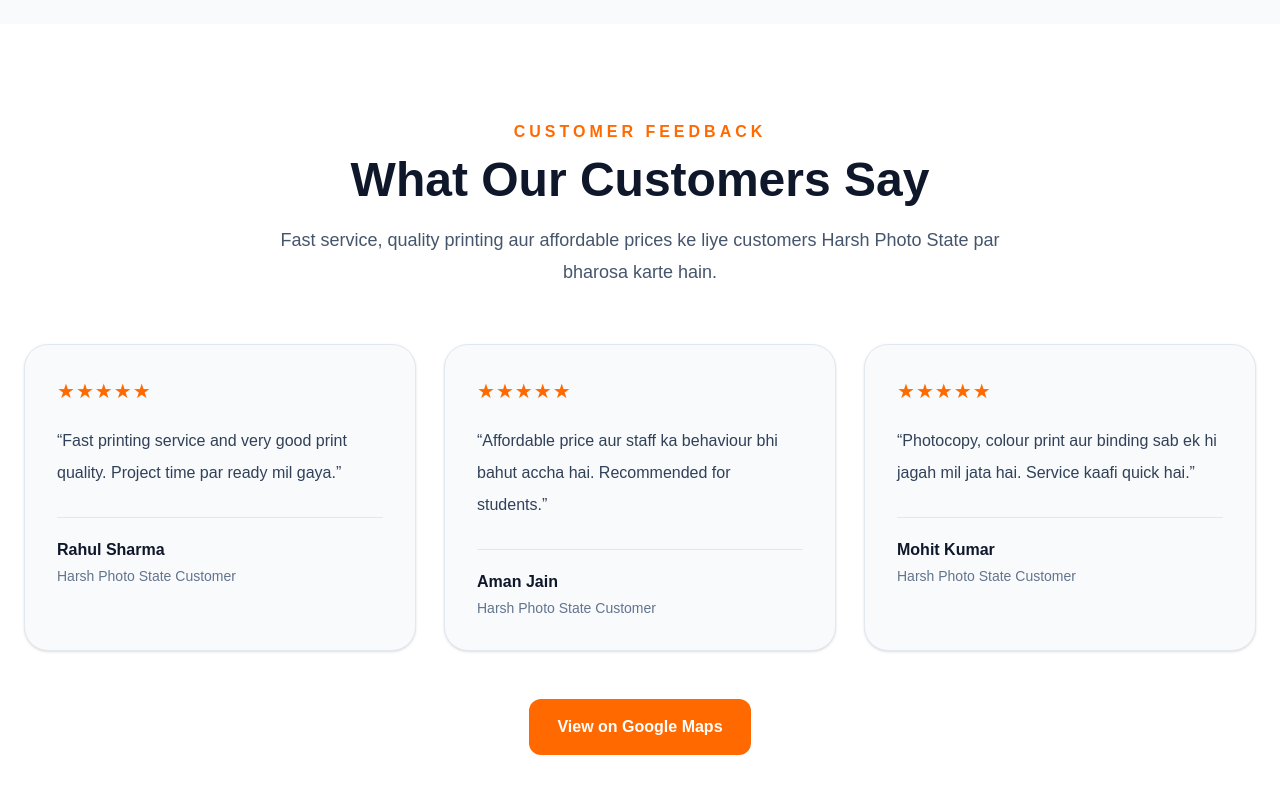
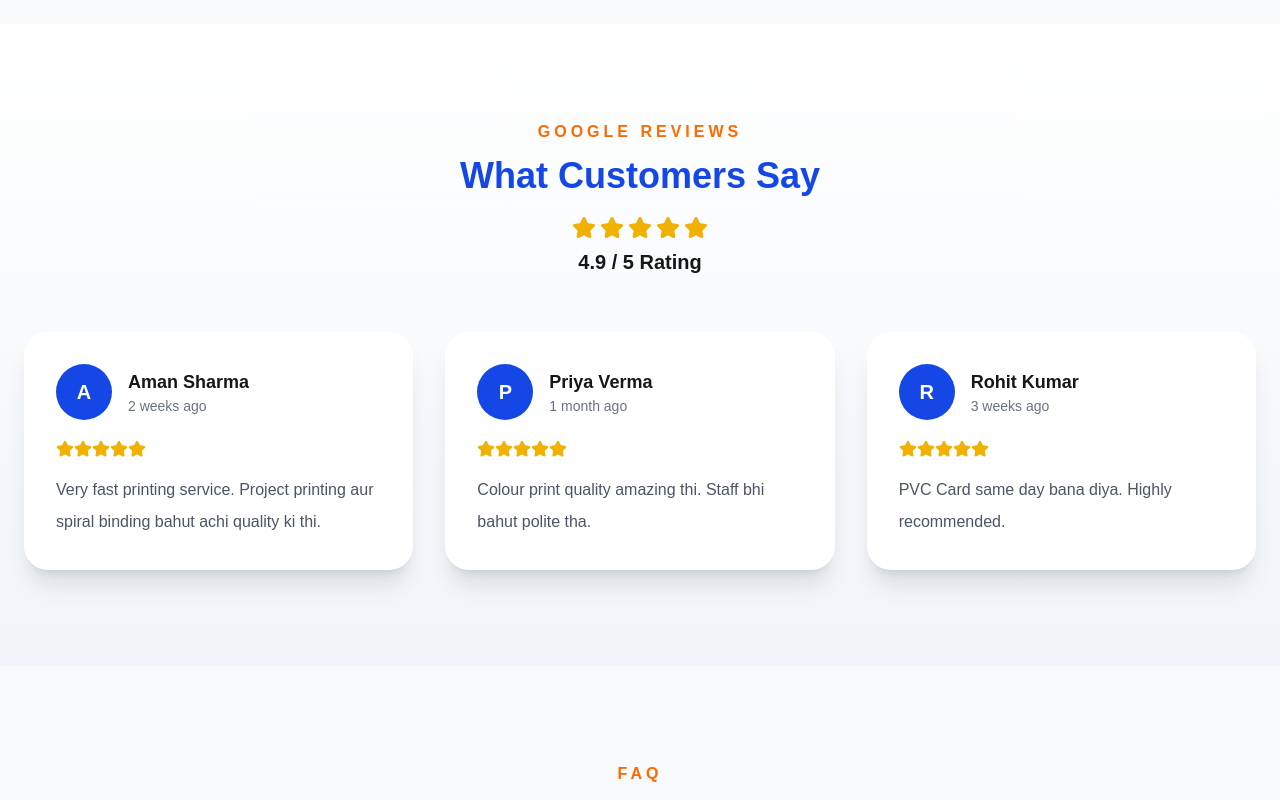
Before and after one commit to hj767818-wq/harsh-photo-state, a Next.js app: page / in a window 1280 px wide. Shown: the part 7260-8060 px from the top of the page. Built offline with nearby package versions, Linux system fonts and the light colour scheme.

Commit message:
Improve reviews section

```diff
--- a/components/Reviews.tsx
+++ b/components/Reviews.tsx
@@ -1,74 +1,112 @@
+"use client";
+
+import { Star } from "lucide-react";
+
 const reviews = [
   {
-    name: "Rahul Sharma",
+    name: "Aman Sharma",
     review:
-      "Fast printing service and very good print quality. Project time par ready mil gaya.",
+      "Very fast printing service. Project printing aur spiral binding bahut achi quality ki thi.",
+    date: "2 weeks ago",
   },
   {
-    name: "Aman Jain",
+    name: "Priya Verma",
     review:
-      "Affordable price aur staff ka behaviour bhi bahut accha hai. Recommended for students.",
+      "Colour print quality amazing thi. Staff bhi bahut polite tha.",
+    date: "1 month ago",
   },
   {
-    name: "Mohit Kumar",
+    name: "Rohit Kumar",
     review:
-      "Photocopy, colour print aur binding sab ek hi jagah mil jata hai. Service kaafi quick hai.",
+      "PVC Card same day bana diya. Highly recommended.",
+    date: "3 weeks ago",
   },
 ];
 
 export default function Reviews() {
   return (
-    <section id="reviews" className="bg-white py-24">
-      <div className="mx-auto max-w-7xl px-6">
-        <div className="mx-auto max-w-3xl text-center">
-          <p className="font-semibold uppercase tracking-[0.25em] text-orange-500">
-            Customer Feedback
+    <section
+      id="reviews"
+      className="py-24 bg-gradient-to-b from-white to-slate-100"
+    >
+      <div className="max-w-7xl mx-auto px-6">
+
+        <div className="text-center mb-14" data-aos="fade-up">
+          <p className="uppercase tracking-[4px] text-orange-500 font-bold">
+            Google Reviews
           </p>
 
-          <h2 className="mt-3 text-4xl font-black text-slate-900 sm:text-5xl">
-            What Our Customers Say
+          <h2 className="text-4xl font-black mt-3 text-blue-700">
+            What Customers Say
           </h2>
 
-          <p className="mt-5 text-lg leading-8 text-slate-600">
-            Fast service, quality printing aur affordable prices ke liye
-            customers Harsh Photo State par bharosa karte hain.
+          <div className="flex justify-center items-center gap-1 mt-5">
+            {[1,2,3,4,5].map((i)=>(
+              <Star
+                key={i}
+                className="text-yellow-500 fill-yellow-500"
+                size={24}
+              />
+            ))}
+          </div>
+
+          <p className="mt-2 text-xl font-bold">
+            4.9 / 5 Rating
           </p>
+
         </div>
 
-        <div className="mt-14 grid gap-7 md:grid-cols-3">
-          {reviews.map((review) => (
-            <article
-              key={review.name}
-              className="rounded-3xl border border-slate-200 bg-slate-50 p-8 shadow-sm transition duration-300 hover:-translate-y-2 hover:shadow-xl"
+        <div className="grid lg:grid-cols-3 gap-8">
+
+          {reviews.map((item,index)=>(
+
+            <div
+              key={index}
+              data-aos="fade-up"
+              data-aos-delay={index*100}
+              className="bg-white rounded-3xl p-8 shadow-xl hover:shadow-2xl transition"
             >
-              <div className="text-xl tracking-wider text-orange-500">
-                ★★★★★
+
+              <div className="flex items-center gap-4">
+
+                <div className="h-14 w-14 rounded-full bg-blue-700 text-white flex items-center justify-center text-xl font-bold">
+                  {item.name.charAt(0)}
+                </div>
+
+                <div>
+
+                  <h3 className="font-bold text-lg">
+                    {item.name}
+                  </h3>
+
+                  <p className="text-sm text-gray-500">
+                    {item.date}
+                  </p>
+
+                </div>
+
               </div>
 
-              <p className="mt-5 leading-8 text-slate-700">
-                “{review.review}”
+              <div className="flex mt-5 mb-4">
+                {[1,2,3,4,5].map((i)=>(
+                  <Star
+                    key={i}
+                    size={18}
+                    className="fill-yellow-500 text-yellow-500"
+                  />
+                ))}
+              </div>
+
+              <p className="leading-8 text-gray-600">
+                {item.review}
               </p>
 
-              <div className="mt-7 border-t border-slate-200 pt-5">
-                <p className="font-bold text-slate-900">{review.name}</p>
-                <p className="mt-1 text-sm text-slate-500">
-                  Harsh Photo State Customer
-                </p>
-              </div>
-            </article>
+            </div>
+
           ))}
+
         </div>
 
-        <div className="mt-12 text-center">
-          <a
-            href="https://maps.app.goo.gl/aKHfM7h4jc7DQZvaA"
-            target="_blank"
-            rel="noopener noreferrer"
-            className="inline-block rounded-xl bg-orange-500 px-7 py-4 font-bold text-white transition hover:-translate-y-1 hover:bg-orange-600"
-          >
-            View on Google Maps
-          </a>
-        </div>
       </div>
     </section>
   );
```
